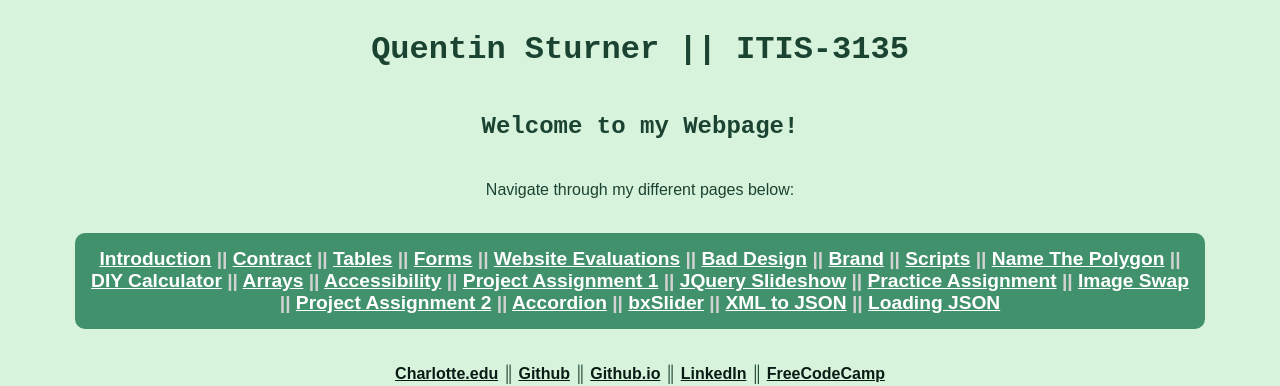
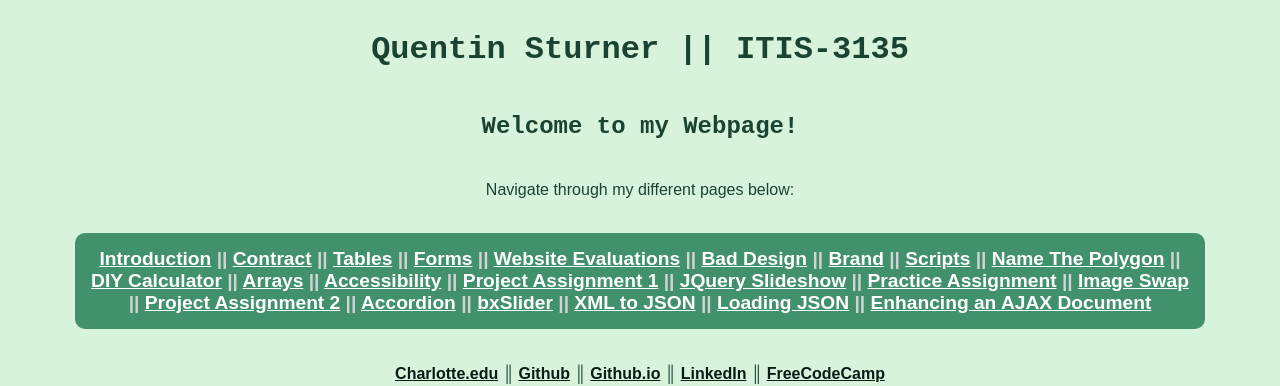
Before and after one commit to QSturnerUNCC/QSturnerUNCC.github.io, a plain HTML site: page itis3135/index.html in a window 1280 px wide. Shown: the top 386 px of the page. Drawn offline with Linux system fonts and the light colour scheme.

Commit message:
Update index.html

```diff
--- a/itis3135/index.html
+++ b/itis3135/index.html
@@ -63,6 +63,8 @@
                 <a class="main-nav-link" href="activities/Sturner-Activity13.html">XML to JSON</a>
                 ||
                 <a class="main-nav-link" href="activities/Sturner-Activity14.html">Loading JSON</a>
+                ||
+                <a class="main-nav-link" href="activities/Sturner-Activity15.html">Enhancing an AJAX Document</a>
             </nav>
         </main>
 
```
